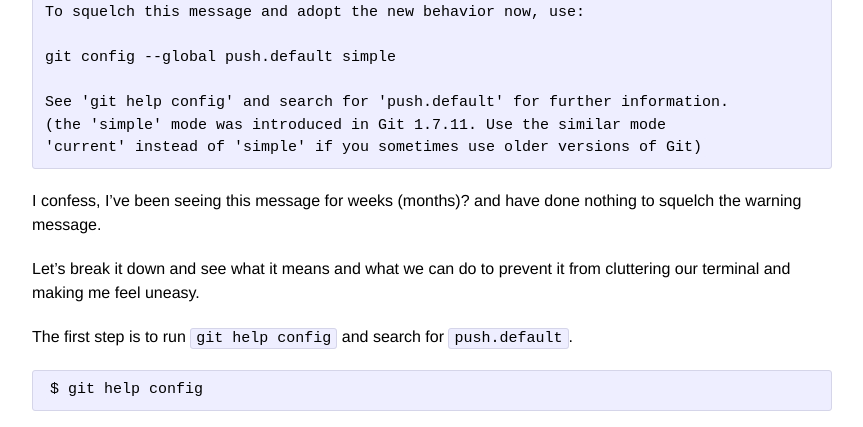
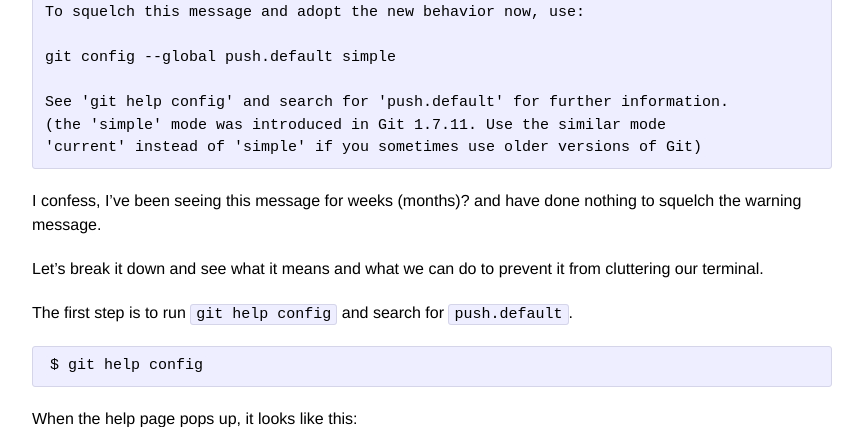
Before and after one commit to jshawl/git.gd, a Jekyll site: the page built from _posts/2014-05-21-warning-push-default-is-not-set.md, in a window 1280 px wide and 900 px high, scrolled down 434 px, cut to the strip 0-427 px from the top of the window. Shown: the whole strip, without its empty margins (208-1071 px from the left). Built offline with Jekyll 4.4.1, drawn with Linux system fonts in a browser that asks for light colours; comment, search, counter and statistics services are not loaded.

Commit message:
remove personal commentary

```diff
--- a/_posts/2014-05-21-warning-push-default-is-not-set.md
+++ b/_posts/2014-05-21-warning-push-default-is-not-set.md
@@ -25,7 +25,7 @@ I confess, I've been seeing this message for weeks (months)? and have done nothi
 the warning message.
 
 Let's break it down and see what it means and what we can do to prevent it from cluttering
-our terminal and making me feel uneasy.
+our terminal.
 
 The first step is to run `git help config` and search for `push.default`.
 
```
